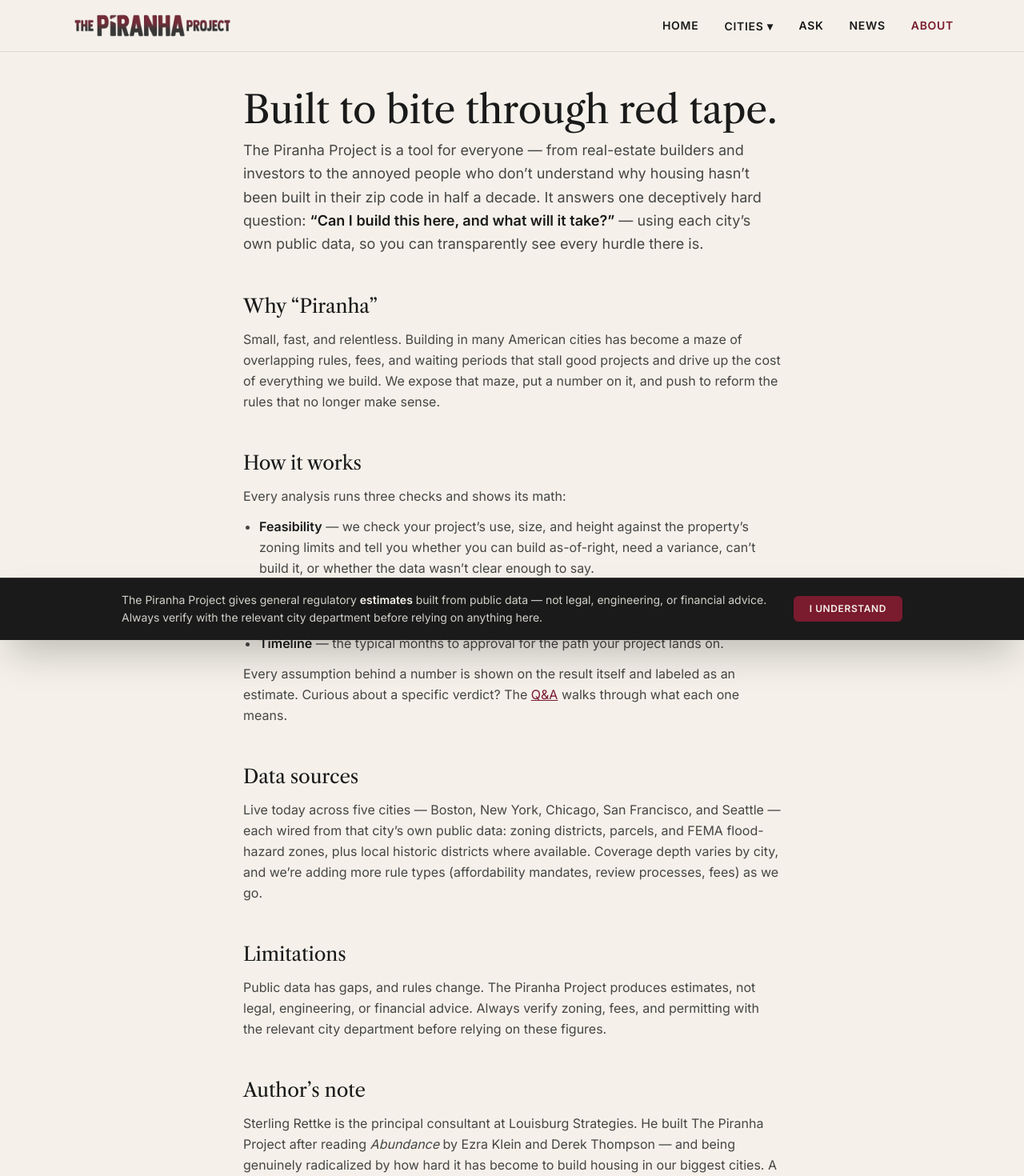
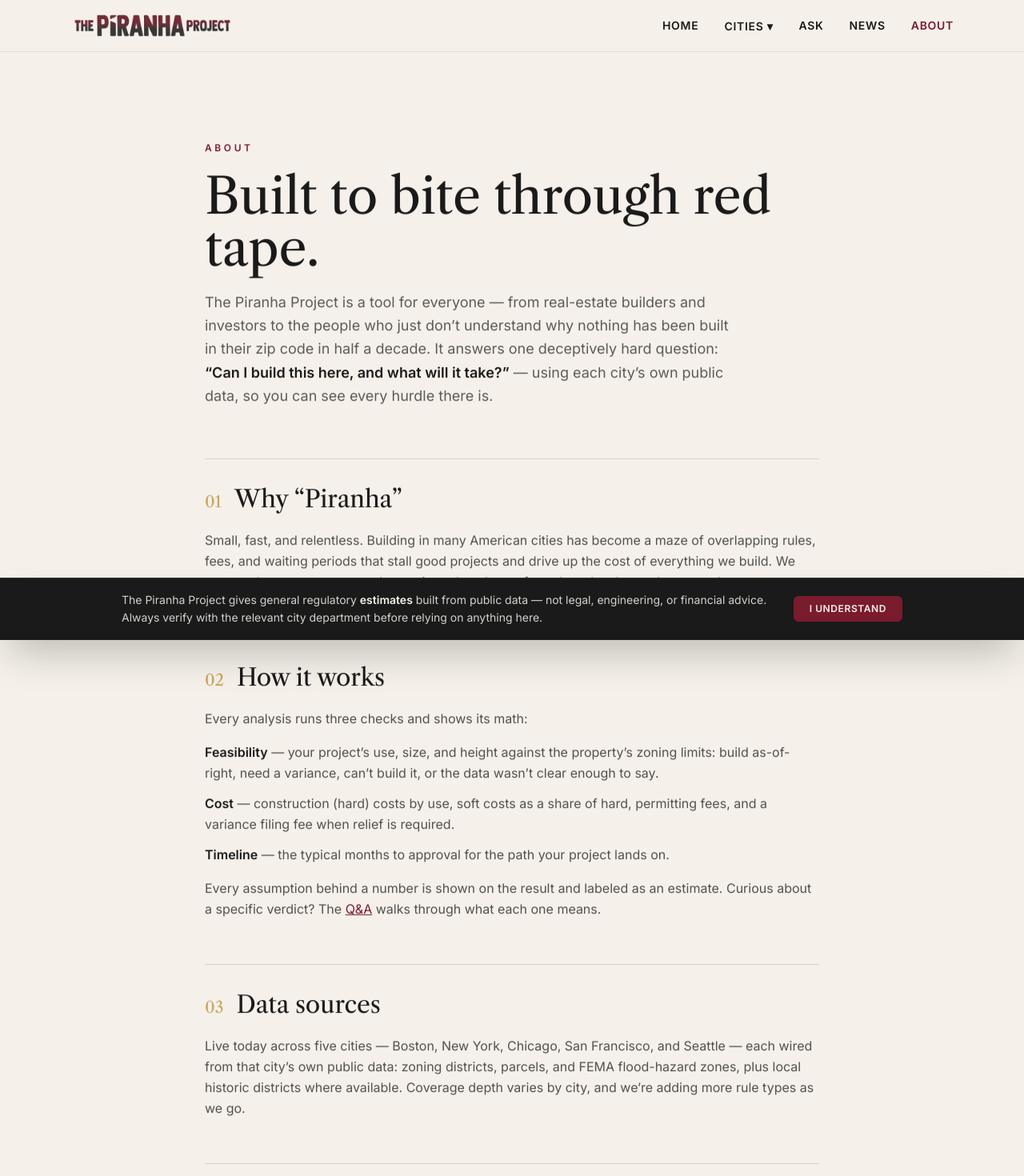
Before and after one commit to sterlingrettke09-wq/piranha, a React (Vite) app: page /about in a window 1280 px wide. Shown: the top 1470 px of the page at 80% size. Built offline with nearby package versions, Linux system fonts and the light colour scheme; a web font is replaced by a local one.

Commit message:
Premium pass (content pages): shared PageHeading (gold eyebrow + big Caslon + lede); elevate About (numbered hairline sections), Ask (refined FAQ togglers), News header to the home's editorial standard

```diff
--- /dev/null
+++ b/src/components/PageHeading.tsx
@@ -0,0 +1,30 @@
+import type { ReactNode } from 'react'
+import { Reveal } from './Reveal'
+
+/** Editorial page header — gold eyebrow + large Caslon title + optional lede.
+ *  Matches the homepage's register so every page reads as one premium site. */
+export function PageHeading({
+  eyebrow,
+  title,
+  children,
+}: {
+  eyebrow: string
+  title: string
+  children?: ReactNode
+}) {
+  return (
+    <Reveal>
+      <header className="space-y-5">
+        <p className="text-xs font-semibold uppercase tracking-[0.3em] text-piranha-burgundy">
+          {eyebrow}
+        </p>
+        <h1 className="font-serif text-[clamp(2.4rem,5vw,3.9rem)] leading-[1.04] tracking-tight text-piranha-charcoal">
+          {title}
+        </h1>
+        {children && (
+          <div className="max-w-2xl text-lg leading-relaxed text-piranha-charcoal/70">{children}</div>
+        )}
+      </header>
+    </Reveal>
+  )
+}
--- a/src/routes/About.tsx
+++ b/src/routes/About.tsx
@@ -1,67 +1,68 @@
 import { Link } from 'react-router-dom'
 import { PageContainer } from '../components/PageContainer'
+import { PageHeading } from '../components/PageHeading'
+import { Reveal } from '../components/Reveal'
 
-function Section({ title, children }: { title: string; children: React.ReactNode }) {
+function Section({ n, title, children }: { n: string; title: string; children: React.ReactNode }) {
   return (
-    <section className="space-y-3">
-      <h2 className="font-serif text-2xl tracking-tight text-piranha-charcoal">{title}</h2>
-      <div className="space-y-3 text-piranha-charcoal/80 leading-relaxed">{children}</div>
+    <Reveal>
+      <section className="border-t border-piranha-charcoal/15 pt-8">
+        <div className="flex items-baseline gap-4">
+          <span className="font-serif text-xl text-piranha-gold">{n}</span>
+          <h2 className="font-serif text-2xl tracking-tight text-piranha-charcoal sm:text-3xl">{title}</h2>
+        </div>
+        <div className="mt-5 space-y-4 leading-relaxed text-piranha-charcoal/75">{children}</div>
       </section>
+    </Reveal>
   )
 }
 
 export default function About() {
   return (
     <PageContainer>
-      <div className="mx-auto max-w-2xl space-y-12">
-        <header className="space-y-3">
-          <h1 className="font-serif text-4xl tracking-tight text-piranha-charcoal sm:text-5xl">
-            Built to bite through red tape.
-          </h1>
-          <p className="text-lg leading-relaxed text-piranha-charcoal/80">
-            The Piranha Project is a tool for everyone — from real-estate builders and
-            investors to the annoyed people who don’t understand why housing hasn’t been
-            built in their zip code in half a decade. It answers one deceptively hard
-            question:{' '}
+      <div className="mx-auto max-w-3xl space-y-16 py-10 sm:py-16">
+        <PageHeading eyebrow="About" title="Built to bite through red tape.">
+          The Piranha Project is a tool for everyone — from real-estate builders and investors
+          to the people who just don’t understand why nothing has been built in their zip code
+          in half a decade. It answers one deceptively hard question:{' '}
           <span className="font-semibold text-piranha-charcoal">
             “Can I build this here, and what will it take?”
           </span>{' '}
-            — using each city’s own public data, so you can transparently see every
-            hurdle there is.
-          </p>
-        </header>
+          — using each city’s own public data, so you can see every hurdle there is.
+        </PageHeading>
 
-        <Section title="Why “Piranha”">
+        <div className="space-y-14">
+          <Section n="01" title="Why “Piranha”">
             <p>
-            Small, fast, and relentless. Building in many American cities has become a
-            maze of overlapping rules, fees, and waiting periods that stall good
-            projects and drive up the cost of everything we build. We expose that maze,
-            put a number on it, and push to reform the rules that no longer make sense.
+              Small, fast, and relentless. Building in many American cities has become a maze of
+              overlapping rules, fees, and waiting periods that stall good projects and drive up
+              the cost of everything we build. We expose that maze, put a number on it, and push
+              to reform the rules that no longer make sense.
             </p>
           </Section>
 
-        <Section title="How it works">
+          <Section n="02" title="How it works">
             <p>Every analysis runs three checks and shows its math:</p>
-          <ul className="list-disc space-y-2 pl-5">
+            <ul className="space-y-3">
               <li>
-              <span className="font-semibold text-piranha-charcoal">Feasibility</span> —
-              we check your project’s use, size, and height against the property’s
-              zoning limits and tell you whether you can build as-of-right, need a
-              variance, can’t build it, or whether the data wasn’t clear enough to say.
+                <span className="font-semibold text-piranha-charcoal">Feasibility</span> — your
+                project’s use, size, and height against the property’s zoning limits: build
+                as-of-right, need a variance, can’t build it, or the data wasn’t clear enough to
+                say.
               </li>
               <li>
-              <span className="font-semibold text-piranha-charcoal">Cost</span> —
-              construction (hard) costs by use, soft costs as a share of hard, and
-              permitting fees, plus a variance filing fee when relief is required.
+                <span className="font-semibold text-piranha-charcoal">Cost</span> — construction
+                (hard) costs by use, soft costs as a share of hard, permitting fees, and a
+                variance filing fee when relief is required.
               </li>
               <li>
-              <span className="font-semibold text-piranha-charcoal">Timeline</span> —
-              the typical months to approval for the path your project lands on.
+                <span className="font-semibold text-piranha-charcoal">Timeline</span> — the
+                typical months to approval for the path your project lands on.
               </li>
             </ul>
             <p>
-            Every assumption behind a number is shown on the result itself and labeled
-            as an estimate. Curious about a specific verdict? The{' '}
+              Every assumption behind a number is shown on the result and labeled as an estimate.
+              Curious about a specific verdict? The{' '}
               <Link className="text-piranha-burgundy underline" to="/ask">
                 Q&amp;A
               </Link>{' '}
@@ -69,39 +70,36 @@
             </p>
           </Section>
 
-        <Section title="Data sources">
+          <Section n="03" title="Data sources">
             <p>
-            Live today across five cities — Boston, New York, Chicago, San Francisco,
-            and Seattle — each wired from that city’s own public data: zoning districts,
-            parcels, and FEMA flood-hazard zones, plus local historic districts where
-            available. Coverage depth varies by city, and we’re adding more rule types
-            (affordability mandates, review processes, fees) as we go.
+              Live today across five cities — Boston, New York, Chicago, San Francisco, and
+              Seattle — each wired from that city’s own public data: zoning districts, parcels,
+              and FEMA flood-hazard zones, plus local historic districts where available.
+              Coverage depth varies by city, and we’re adding more rule types as we go.
             </p>
           </Section>
 
-        <Section title="Limitations">
+          <Section n="04" title="Limitations">
             <p>
-            Public data has gaps, and rules change. The Piranha Project produces
-            estimates, not legal, engineering, or financial advice. Always verify
-            zoning, fees, and permitting with the relevant city department before
-            relying on these figures.
+              Public data has gaps, and rules change. The Piranha Project produces estimates —
+              not legal, engineering, or financial advice. Always verify zoning, fees, and
+              permitting with the relevant city department before relying on these figures.
             </p>
           </Section>
 
-        <Section title="Author’s note">
+          <Section n="05" title="Author’s note">
             <p>
-            Sterling Rettke is the principal consultant at Louisburg Strategies. He built
-            The Piranha Project after reading <em>Abundance</em> by Ezra Klein and Derek
-            Thompson — and being genuinely radicalized by how hard it has become to build
-            housing in our biggest cities. A lot of it is fixable; it just takes the will
-            to actually fix it. There are many moving players and decades-old rules that
-            need to be seriously reconsidered.
+              Sterling Rettke is the principal consultant at Louisburg Strategies. He built The
+              Piranha Project after reading <em>Abundance</em> by Ezra Klein and Derek Thompson —
+              and being genuinely radicalized by how hard it has become to build housing in our
+              biggest cities. A lot of it is fixable; it just takes the will to actually fix it.
+              There are many moving players and decades-old rules that need to be seriously
+              reconsidered.
             </p>
             <p>
-            He made this to put it all in the open, in plain language anyone can
-            understand — a small push, he hopes, toward getting our cities back on track
-            and making the second third of this century a time of booming infrastructure
-            and housing.
+              He made this to put it all in the open, in plain language anyone can understand — a
+              small push, he hopes, toward getting our cities back on track and making the second
+              third of this century a time of booming infrastructure and housing.
             </p>
             <p>
               Read more of his writing at{' '}
@@ -117,6 +115,7 @@
             </p>
           </Section>
         </div>
+      </div>
     </PageContainer>
   )
 }
--- a/src/routes/News.tsx
+++ b/src/routes/News.tsx
@@ -1,6 +1,7 @@
 import { useEffect, useState } from 'react'
 import { Link } from 'react-router-dom'
 import { PageContainer } from '../components/PageContainer'
+import { PageHeading } from '../components/PageHeading'
 import type { NewsItem, Jurisdiction, NewsCategory } from '../types/news'
 
 const JUR_LABEL: Record<Jurisdiction, string> = {
@@ -74,21 +75,11 @@
 
   return (
     <PageContainer>
-      <div className="mx-auto max-w-3xl space-y-8">
-        <header className="space-y-2">
-          <div className="flex flex-wrap items-baseline justify-between gap-2">
-            <h1 className="font-serif text-4xl tracking-tight text-piranha-charcoal sm:text-5xl">
-              Housing in the news
-            </h1>
-            {!empty && (
-              <span className="text-xs uppercase tracking-wider text-piranha-charcoal/40">Updated periodically</span>
-            )}
-          </div>
-          <p className="text-piranha-charcoal/70">
-            Interesting stories on housing in the cities on our site and beyond — updates,
-            reforms, and the fights that shape what gets built. Updated periodically.
-          </p>
-        </header>
+      <div className="mx-auto max-w-3xl space-y-10 py-10 sm:py-16">
+        <PageHeading eyebrow="Housing in the news" title="What’s moving in housing.">
+          Interesting stories on housing in the cities on our site and beyond — updates,
+          reforms, and the fights that shape what gets built. Updated periodically.
+        </PageHeading>
 
         {all.length > 0 && (
           <div className="space-y-3">
```
Also changed, not shown: src/routes/Ask.tsx (+16 -18 lines). Lines whose indentation alone changed are shown as unchanged.
